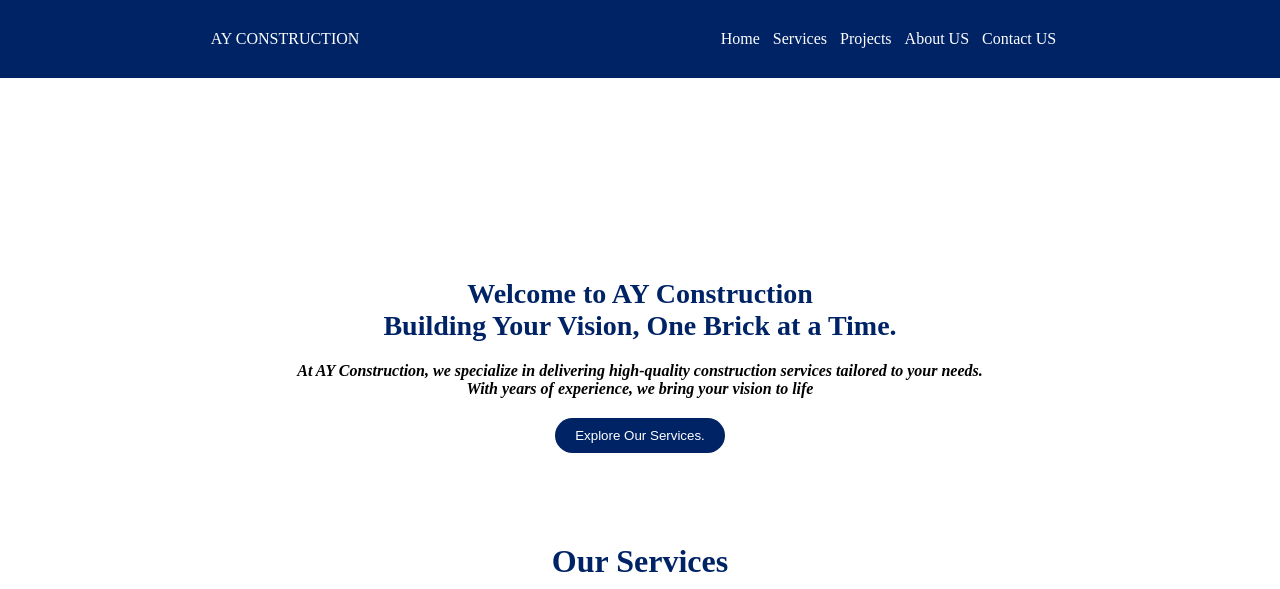
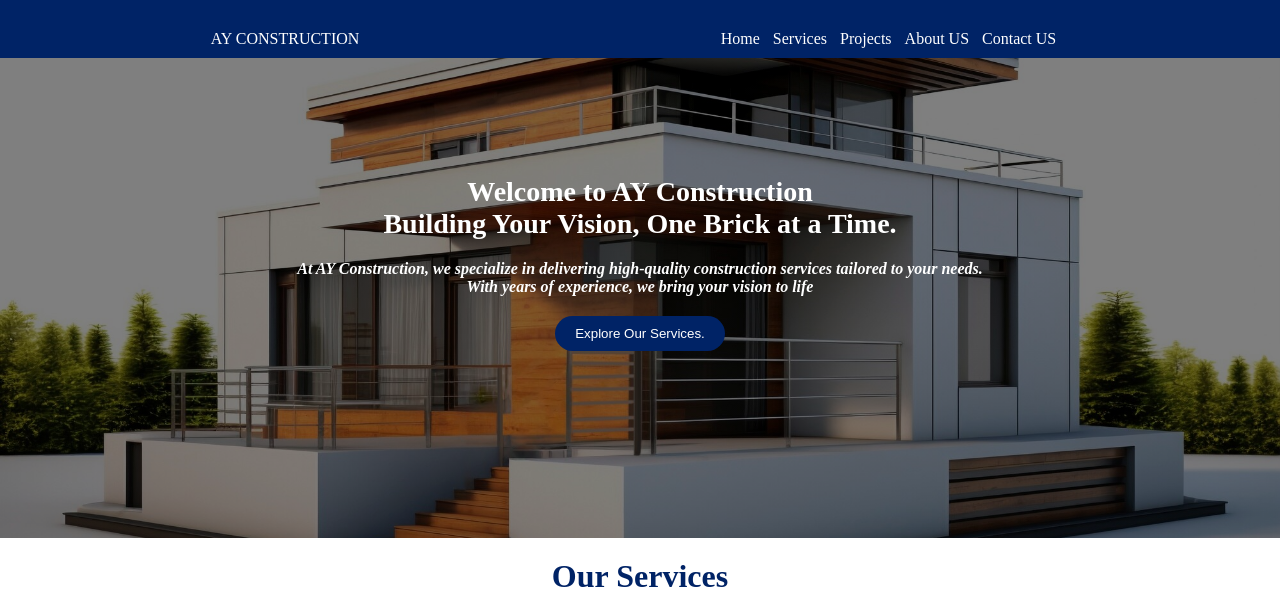
Before and after one commit to anushiny-cedrick/AY-Construction, a React (Vite) app: page / in a window 1280 px wide. Shown: the top 589 px of the page. Built offline with nearby package versions, Linux system fonts and the light colour scheme.

Commit message:
edting the hero section

```diff
--- a/src/components/HeroSection/Hero.css
+++ b/src/components/HeroSection/Hero.css
@@ -5,12 +5,17 @@
     align-items: center;
     justify-content: center;
     margin: 200px auto auto auto;
+    background-image: linear-gradient(rgba(0, 0, 0, 0.5), rgba(0, 0, 0, 0.5), rgba(0, 0, 0, 0.5)), url("../../assets/bg-1.jpg");
+    background-size: cover;
+    background-position: center;
+    height: 60vh;
+    margin-top: -20px;
 }
 
 .heroSection h3 {
     font-size: 28px;
     font-weight: 700;
-    color: #002366;
+    color: #fff;
     margin-bottom: 20px;
 
 }
@@ -18,6 +23,7 @@
 .heroSection p {
     font-style: italic;
     font-weight: 600;
+    color: #fff;
 }
 
 .heroSection button {
```
Also changed, not shown: src/assets/bg-1.jpg (added), src/assets/bg-house.jpg (added).
